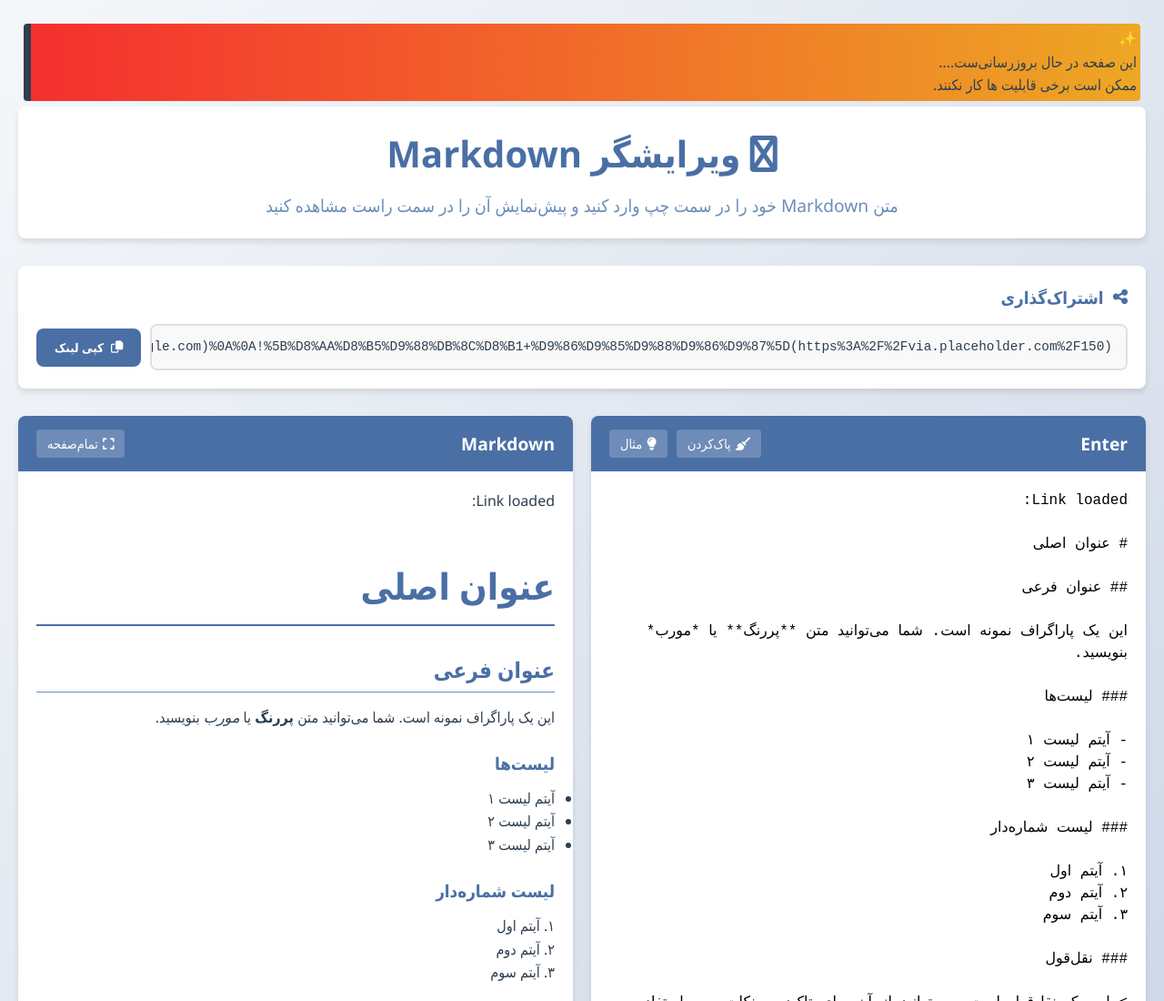
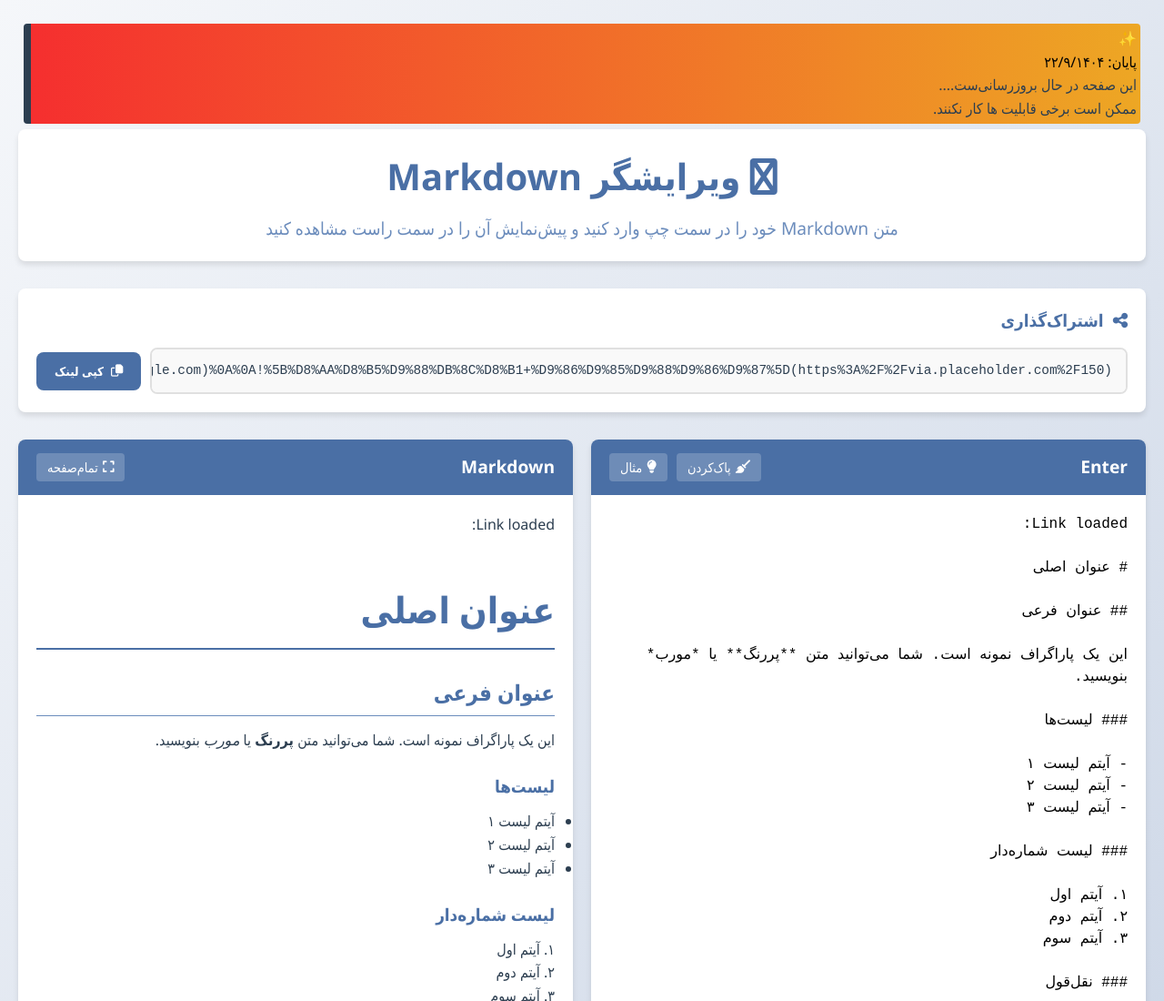
Before and after one commit to s786mc/Markdown, a plain HTML site: page v.html in a window 1280 px wide. Shown: the top 1100 px of the page at 91% size. Drawn offline with nearby package versions, Linux system fonts and the light colour scheme.

Commit message:
Update v.html

```diff
--- a/v.html
+++ b/v.html
@@ -324,7 +324,7 @@
 <body>
     <div class="container">
 <div id="update-div" dir="rtl">
-<p id="update-icon">✨️</p>
+<p id="update-icon">✨️</p> <p id="update-date">پایان: ۲۲/۹/۱۴۰۴
 <p id="update-text">این صفحه در حال بروزرسانی‌ست.... <br>
 ممکن است برخی قابلیت ها کار نکنند.
  </p> </div>
```
